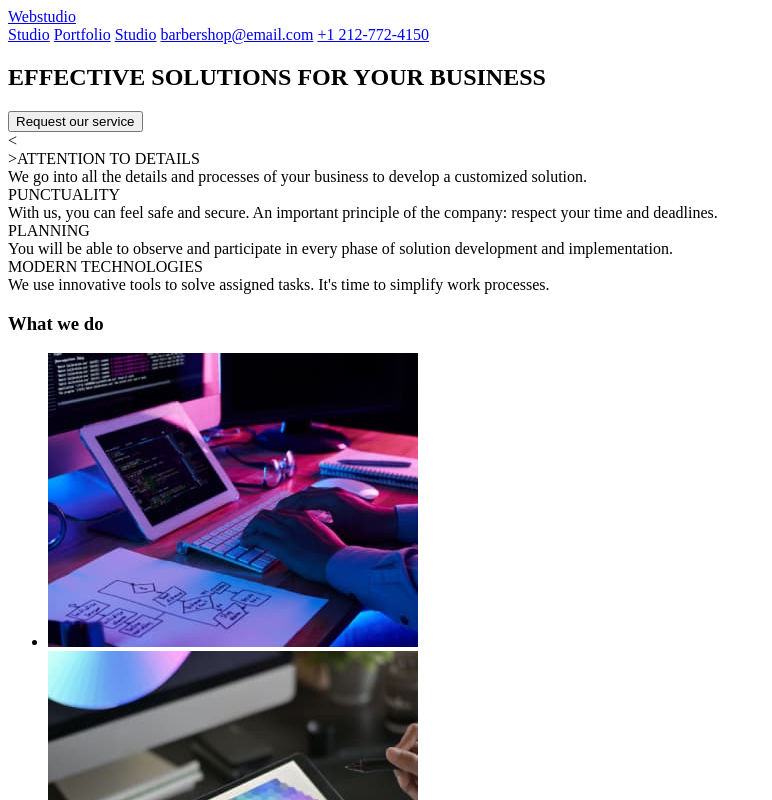
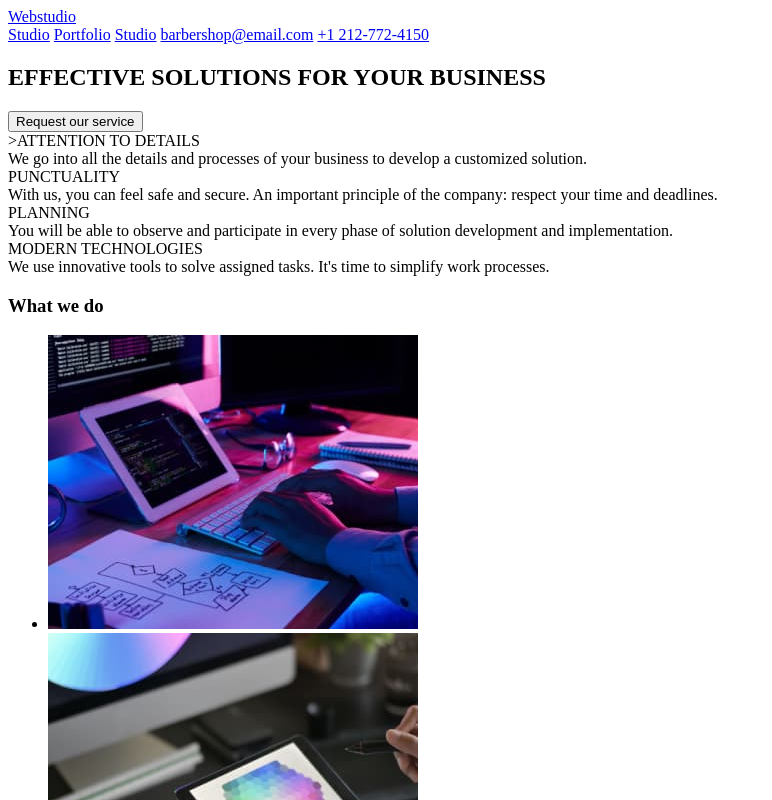
Before and after one commit to Julees26/goit-markup-hw-01, a plain HTML site: page index.html in a window 1280 px wide. Shown: the top 800 px of the page, without its empty margins (0-772 px from the left). Drawn offline with Linux system fonts and the light colour scheme.

Commit message:
Update index.html

```diff
--- a/index.html
+++ b/index.html
@@ -25,7 +25,7 @@
     <!--What we do-->
     <section>
 
-      <<div>>ATTENTION TO DETAILS<div>
+      <div>>ATTENTION TO DETAILS<div>
       We go into all the details and processes of your business to develop a
       customized solution.
 
```
